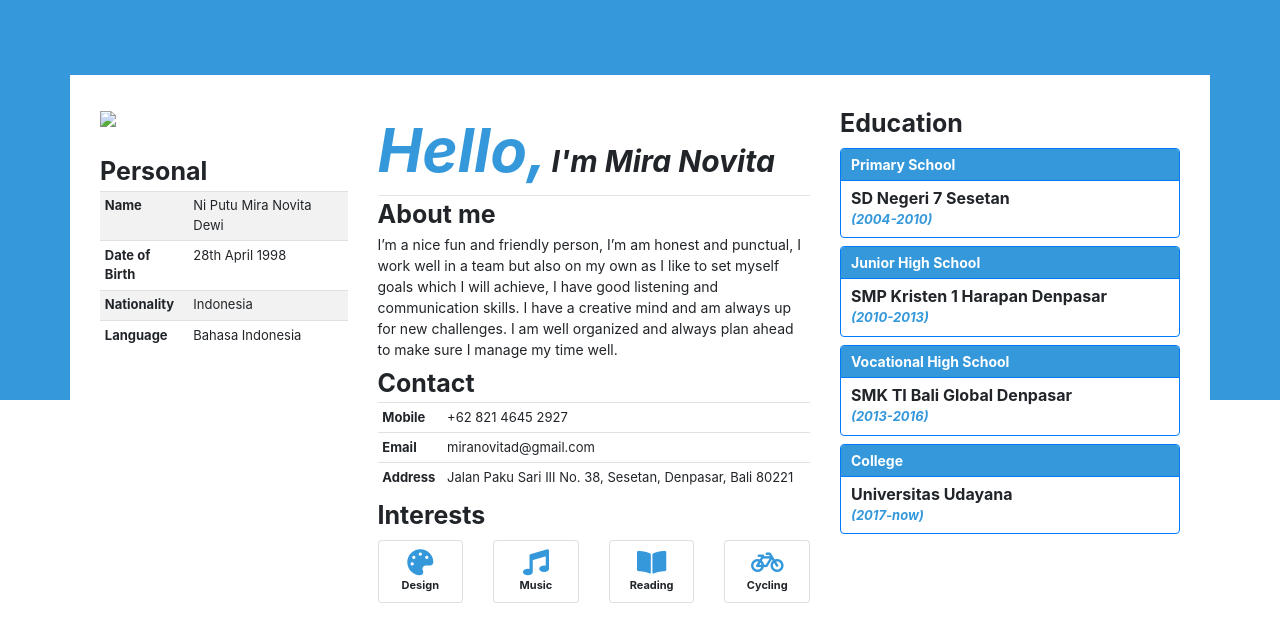
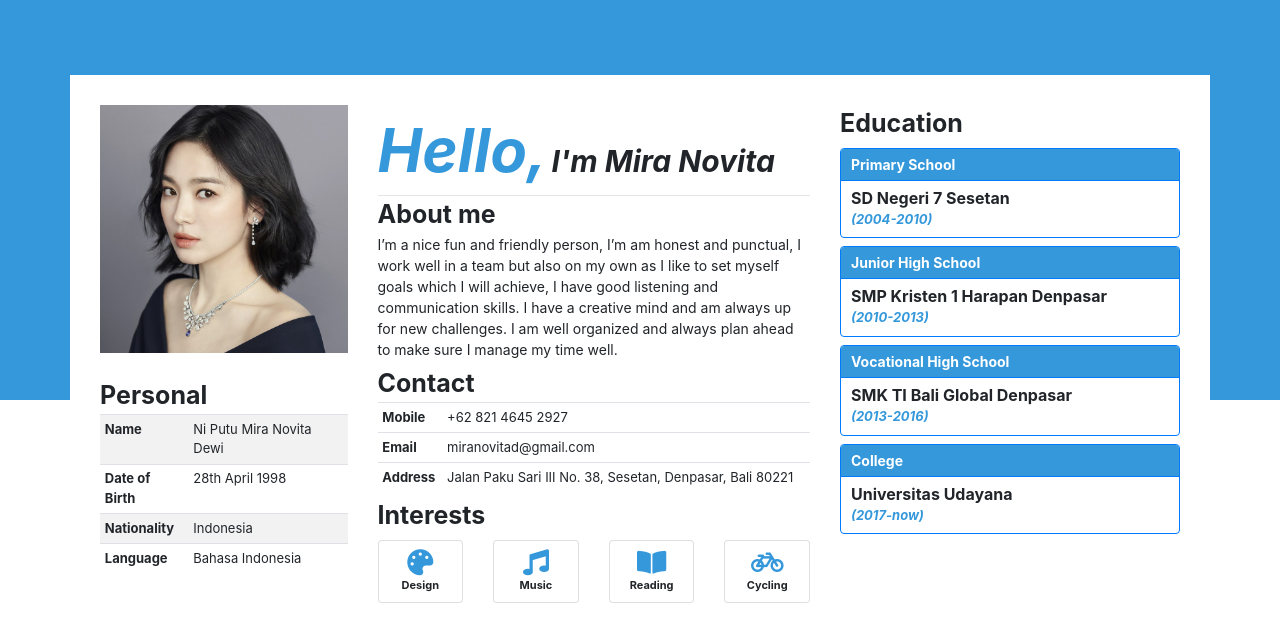
Before and after one commit to miranovitad/Exercise-1, a plain HTML site: page index.html in a window 1280 px wide. Shown: the top 626 px of the page. Drawn offline with nearby package versions, Linux system fonts and the light colour scheme.

Commit message:
Update index.html

```diff
--- a/index.html
+++ b/index.html
@@ -20,7 +20,7 @@
         <div class="row">
           <!-- pic -->
           <div class="col-sm-3">
-            <img src="img/profile.jpg" class="img-fluid"><br><br>
+            <img src="profile.jpg" class="img-fluid"><br><br>
             <strong><font class="title">Personal</font></strong>
             <table class="table table-sm profile table-striped">
               <tr>
```
